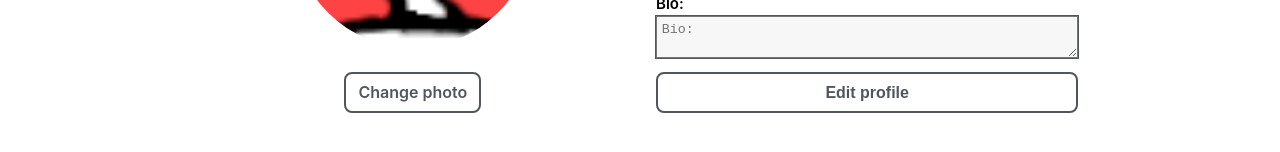
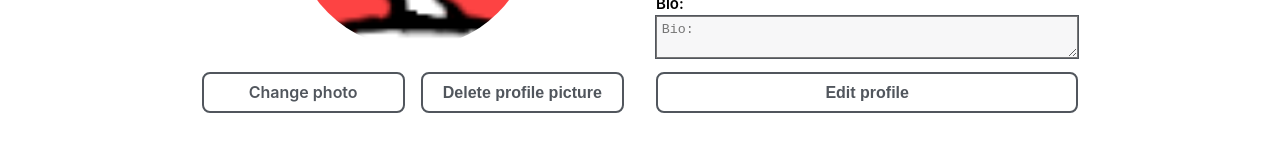
Before and after one commit to VladyslavCherednychenko/php-test, a Vue app in the folder frontend/: page /profile in a window 1280 px wide. Shown: the part 452-604 px from the top of the page. Built offline with nearby package versions, Linux system fonts and the light colour scheme; no server answers; sample sign-in values are in the browser's storage.

Commit message:
feat: implement deletion of the user profile picture

```diff
--- a/frontend/src/api/profile.service.ts
+++ b/frontend/src/api/profile.service.ts
@@ -12,6 +12,9 @@ export default {
       },
     });
   },
+  deleteProfilePicture() {
+    return apiClient.delete('/profiles/picture');
+  },
   searchProfile(username: string) {
     return apiClient.get('/profiles/search', {
       params: {
--- a/frontend/src/i18n/locales/en.json
+++ b/frontend/src/i18n/locales/en.json
@@ -15,7 +15,8 @@
     "edit_profile": "Edit profile",
     "save": "save",
     "cancel": "cancel",
-    "search_profiles": "Search profiles"
+    "search_profiles": "Search profiles",
+    "delete_profile_picture": "Delete profile picture"
   },
   "toggles": {
     "changeLanguage": "Change language",
@@ -62,5 +63,14 @@
   },
   "home": {
     "welcome": "Welcome Home"
+  },
+  "errors": {
+    "profile_image": {
+      "deletion_failed": "Deletion failed",
+      "upload_failed": "Upload failed"
+    },
+    "profile_info": {
+      "update_failed": "Update failed"
+    }
   }
 }
--- a/frontend/src/stores/user.ts
+++ b/frontend/src/stores/user.ts
@@ -25,6 +25,14 @@ export const useUserStore = defineStore('user', () => {
     }
   }
 
+  async function deleteProfileImage() {
+    const response = await profileService.deleteProfilePicture();
+    if (user.value) {
+      user.value.profile!.profileImage = response.data.data.profile.profileImage;
+      localStorage.setItem('user', JSON.stringify(user.value));
+    }
+  }
+
   async function updateProfileContent(form: UserProfileForm) {
     const response = await profileService.createOrUpdateProfile(form);
     if (user.value) {
@@ -37,5 +45,5 @@ export const useUserStore = defineStore('user', () => {
     }
   }
 
-  return { user, setUser, clearUser, updateProfileImage, updateProfileContent };
+  return { user, setUser, clearUser, updateProfileImage, deleteProfileImage, updateProfileContent };
 });
--- a/frontend/src/views/ProfileView.vue
+++ b/frontend/src/views/ProfileView.vue
@@ -44,7 +44,18 @@ async function onFileChange(event: Event) {
     isLoading.value = true;
     await userStore.updateProfileImage(formData);
   } catch (err: any) {
-    error.value = t('errors.upload_failed');
+    error.value = err.response?.data?.errors || t('errors.profile_image.upload_failed');
+  } finally {
+    isLoading.value = false;
+  }
+}
+
+async function deleteProfilePicture() {
+  try {
+    isLoading.value = true;
+    await userStore.deleteProfileImage();
+  } catch (err: any) {
+    error.value = err.response?.data?.errors || t('errors.profile_image.deletion_failed');
   } finally {
     isLoading.value = false;
   }
@@ -58,8 +69,14 @@ async function onFileChange(event: Event) {
         <div class="avatar-wrapper">
           <img :src="userStore.user.profile?.profileImage || '/default-avatar.png'" class="avatar" />
         </div>
-        <input type="file" @change="onFileChange" accept="image/*" id="file-input" hidden />
-        <label for="file-input" class="btn-outline">{{ t('actions.change_photo') }}</label>
+        <div class="actions">
+          <input type="file" @change="onFileChange" accept="image/*" id="file-input" hidden />
+          <label for="file-input" class="btn-outline">{{ t('actions.change_photo') }}</label>
+          <!-- BUTTON TO DELETE PFP -->
+          <button class="btn-outline" type="button" @click="deleteProfilePicture">
+            {{ t('actions.delete_profile_picture') }}
+          </button>
+        </div>
       </div>
       <p v-if="error" class="error">{{ error }}</p>
       <div v-if="isEditing" class="profile-info">
```
Also changed, not shown: 1 other file (tests, documents, lock files or other folders).
